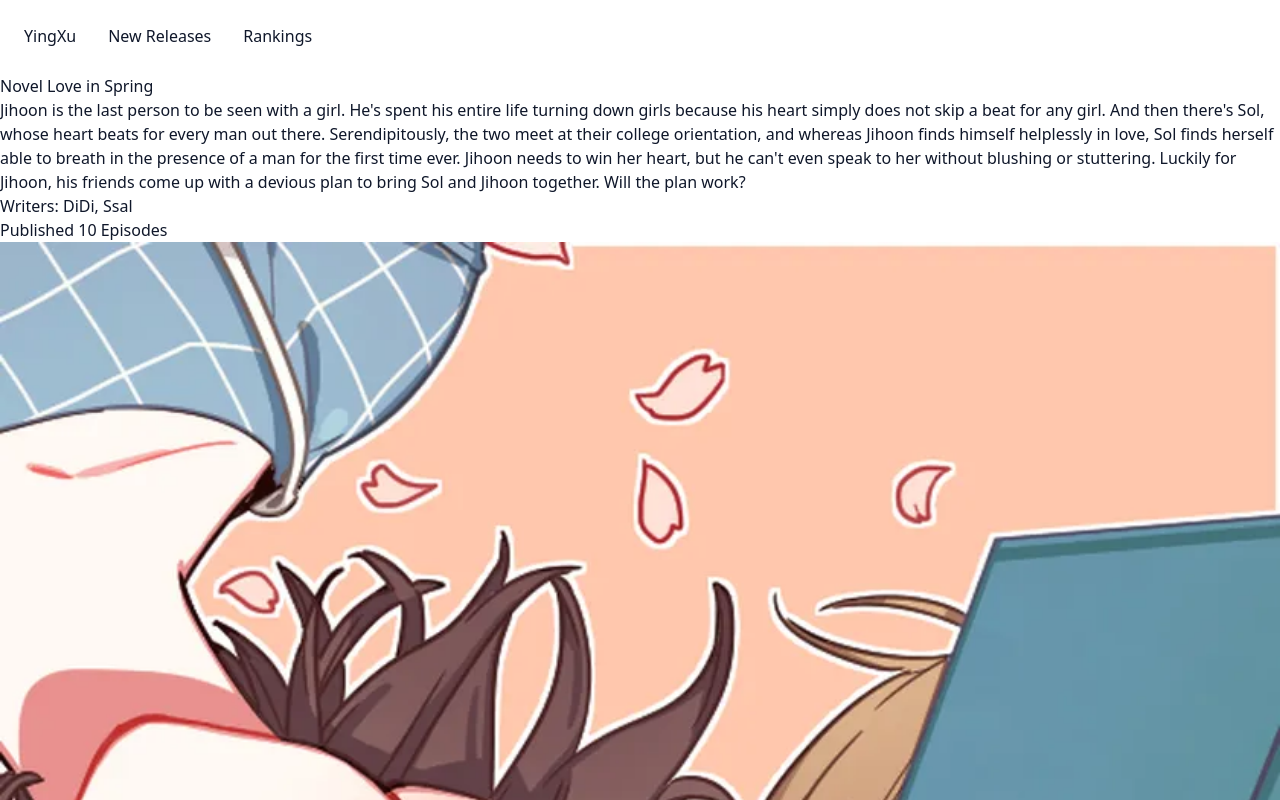
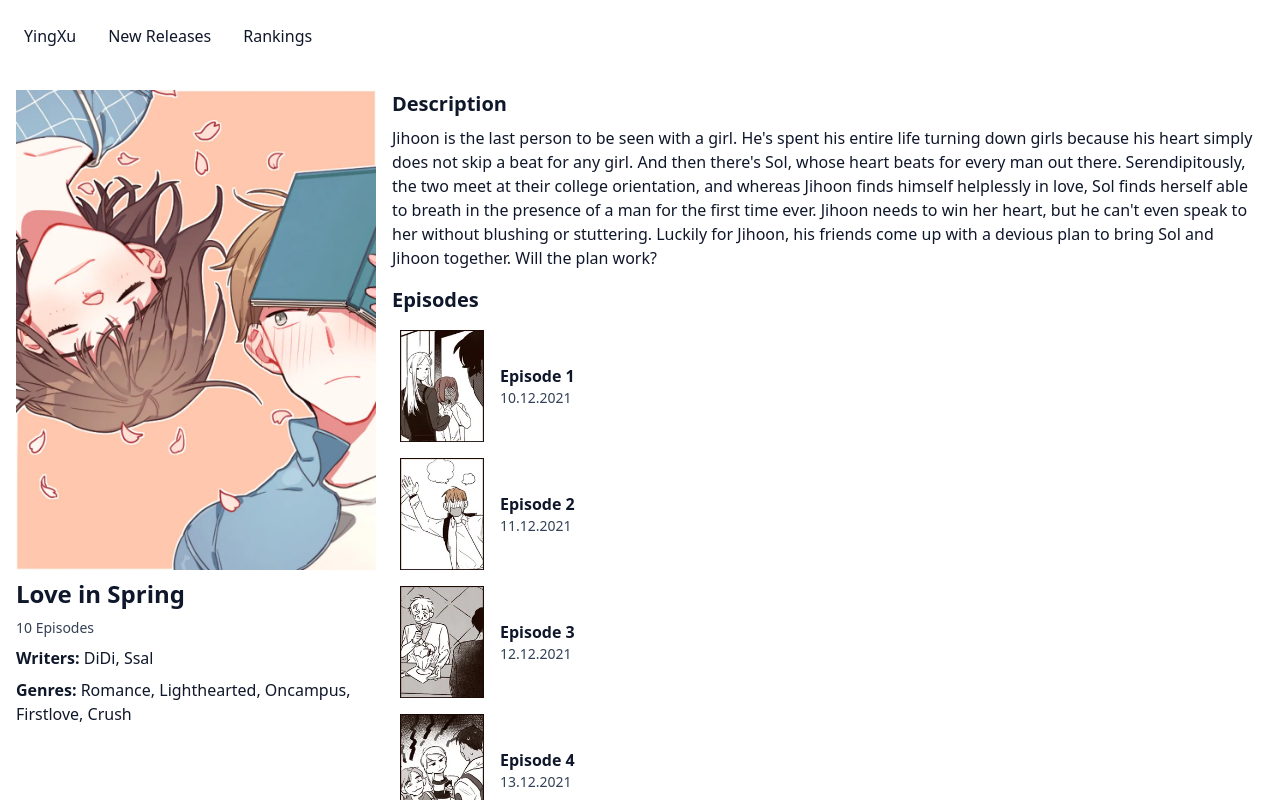
Before and after one commit to huyng12/yingxu, a Next.js app: page /loveinspring in a window 1280 px wide. Shown: the top 800 px of the page. Built offline with nearby package versions, Linux system fonts and the light colour scheme.

Commit message:
Add novel info page

```diff
--- /dev/null
+++ b/components/list-episodes/list-episodes.tsx
@@ -0,0 +1,60 @@
+import Image from "next/image";
+import { useRouter } from "next/router";
+import { Episode } from "../../lib/cms/types";
+
+interface Props {
+	slug: string;
+	episodes: Episode[];
+}
+
+interface ItemProps {
+	slug: string;
+	index: number;
+	episode: Episode;
+}
+
+function Item(props: ItemProps) {
+	const router = useRouter();
+	const onClick = () => void router.push(`/${props.slug}/${props.index}`);
+	return (
+		<div
+			onClick={onClick}
+			className="flex flex-row p-2 gap-4 hover:cursor-pointer md:transition md:hover:bg-slate-100"
+		>
+			<div className="h-full w-[84px] shrink-0">
+				<Image
+					src={props.episode.thumbnail}
+					width={156}
+					height={208}
+					layout="responsive"
+					alt={`Thumbnail of Episode ${props.index}`}
+					priority
+				/>
+			</div>
+			<div className="flex flex-col justify-center">
+				<h1 className="font-bold">Episode {props.index + 1}</h1>
+				<p className="text-sm text-slate-700">1{props.index}.12.2021</p>
+			</div>
+		</div>
+	);
+}
+
+export function ListEpisodes(props: Props) {
+	return (
+		<div className="w-full">
+			<div className="space-y-2">
+				<h1 className="text-xl font-bold">Episodes</h1>
+				<nav className="flex flex-col">
+					{props.episodes.map((episode, index) => (
+						<Item
+							key={`episode-${index}`}
+							slug={props.slug}
+							index={index}
+							episode={episode}
+						/>
+					))}
+				</nav>
+			</div>
+		</div>
+	);
+}
--- /dev/null
+++ b/components/novel-description/novel-description.tsx
@@ -0,0 +1,15 @@
+import { Info } from "../../lib/cms/types";
+
+interface Props {
+	slug: string;
+	info: Info;
+}
+
+export function NovelDescription(props: Props) {
+	return (
+		<div className="space-y-2">
+			<h1 className="text-xl font-bold">Description</h1>
+			<p>{props.info.summary}</p>
+		</div>
+	);
+}
--- /dev/null
+++ b/components/novel-info-card/novel-info-card.tsx
@@ -0,0 +1,43 @@
+import Image from "next/image";
+import { Info } from "../../lib/cms/types";
+
+interface Props {
+	slug: string;
+	info: Info;
+}
+
+export function NovelInfoCard(props: Props) {
+	return (
+		<div className="w-full md:w-auto">
+			<div className="w-full md:w-[360px] shrink-0">
+				<Image
+					src={props.info.thumbnail.tall}
+					width={840}
+					height={1120}
+					layout="responsive"
+					alt={`Vetical thumbnail of ${props.info.name}`}
+					priority
+				/>
+			</div>
+			<div className="mt-2 space-y-2">
+				<h1 className="text-2xl font-bold">{props.info.name}</h1>
+				<p className="text-sm text-slate-700">
+					{props.info.numEpisodes} Episodes
+				</p>
+				<p>
+					<span className="font-bold">Writers:</span>{" "}
+					{props.info.writers.join(", ")}
+				</p>
+				<p>
+					<span className="font-bold">Genres:</span>{" "}
+					{props.info.genres
+						.map(
+							(genre) =>
+								`${genre[0].toUpperCase()}${genre.slice(1)}`
+						)
+						.join(", ")}
+				</p>
+			</div>
+		</div>
+	);
+}
--- a/pages/[slug]/index.tsx
+++ b/pages/[slug]/index.tsx
@@ -1,6 +1,8 @@
 import { GetStaticPaths, GetStaticProps } from "next";
-import Image from "next/image";
 import { Page } from "../../components/app/page/page";
+import { ListEpisodes } from "../../components/list-episodes/list-episodes";
+import { NovelDescription } from "../../components/novel-description/novel-description";
+import { NovelInfoCard } from "../../components/novel-info-card/novel-info-card";
 import { cms } from "../../lib/cms";
 import { Novel } from "../../lib/cms/types";
 
@@ -12,18 +14,17 @@ function NovelPage(props: Props) {
 	const { novel } = props;
 	return (
 		<Page title={novel.info.name}>
-			<div>
-				<h1>Novel {novel.info.name}</h1>
-				<p>{novel.info.summary}</p>
-				<p>Writers: {novel.info.writers.join(", ")}</p>
-				<p>Published {novel.info.numEpisodes} Episodes</p>
-				<Image
-					src={novel.info.thumbnail.tall}
-					width={840}
-					height={1120}
-					layout="responsive"
-					alt={`Thumbnail of ${novel.info.name}`}
-				/>
+			<div className="max-w-screen-xl m-auto space-y-6 p-4">
+				<div className="flex flex-row flex-wrap md:flex-nowrap gap-4">
+					<NovelInfoCard slug={novel.slug} info={novel.info} />
+					<div className="space-y-4">
+						<NovelDescription slug={novel.slug} info={novel.info} />
+						<ListEpisodes
+							slug={novel.slug}
+							episodes={novel.episodes}
+						/>
+					</div>
+				</div>
 			</div>
 		</Page>
 	);
```
